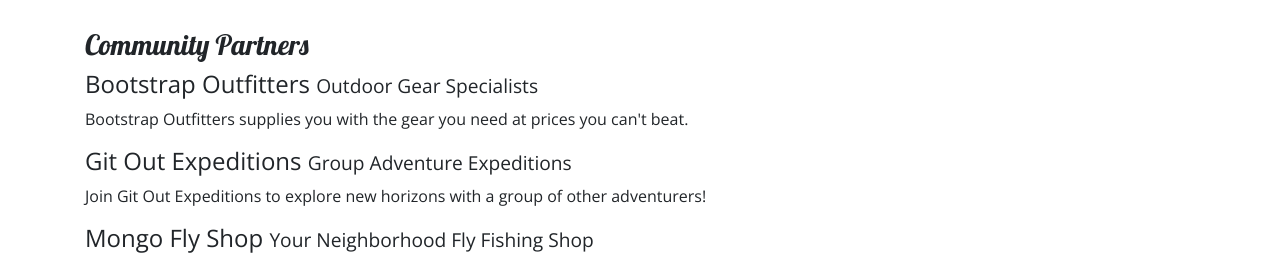
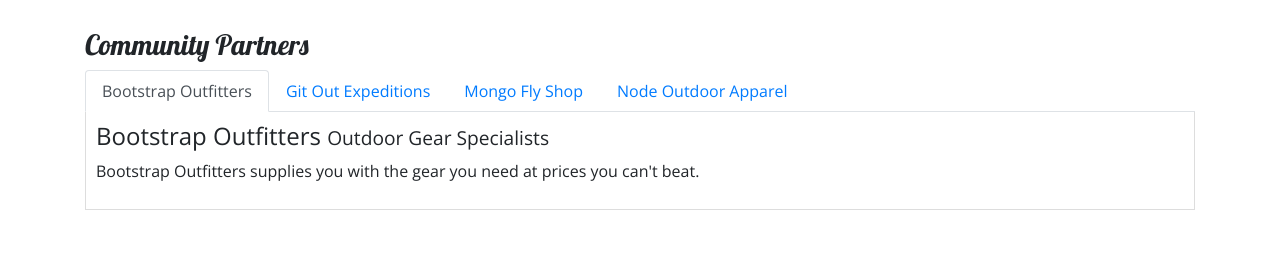
Before and after one commit to annajmoore/nucampsite-test, a website: page aboutus.html in a window 1280 px wide. Shown: the part 756-1013 px from the top of the page. Drawn offline with nearby package versions, Linux system fonts and the light colour scheme.

Commit message:
Added Nav Component and Tabs

```diff
--- a/aboutus.html
+++ b/aboutus.html
@@ -106,17 +106,39 @@
             <div class="row row-content">
                 <div class="col">
                     <h3>Community Partners</h3>
+                    <!--Nav component and Tabs Exercise Week #3-->
+            <ul class="nav nav-tabs">
+
+                <li class="nav-item"><a class="nav-link active" href="#bootstrap" role="tab" data-toggle="tab">Bootstrap Outfitters</a></li>
+
+                <li class="nav-item"><a class="nav-link" href="#git" role="tab" data-toggle="tab">Git Out Expeditions</a></li>
+
+                <li class="nav-item"><a class="nav-link" href="#mongo" role="tab" data-toggle="tab">Mongo Fly Shop</a></l>
+
+                <li class="nav-item"><a class="nav-link" href="#node" role="tab" data-toggle="tab">Node Outdoor Apparel</a></li>
+
+            </ul>
+
+
+            <div class="tab-content">
+                <div role="tabpanel" class="tab-pane fade show active" id="bootstrap">
                     <h4>Bootstrap Outfitters <small>Outdoor Gear Specialists</small></h4>
                     <p class="d-none d-sm-block">Bootstrap Outfitters supplies you with the gear you need at prices you can't beat.</p>
+                </div>
+                <div role="tabpanel" class="tab-pane fade" id="git">
                     <h4>Git Out Expeditions <small>Group Adventure Expeditions</small></h4>
                     <p class="d-none d-sm-block">Join Git Out Expeditions to explore new horizons with a group of other adventurers!</p>
-                <h4>Mongo Fly Shop <small>Your Neighborhood Fly Fishing Shop</small></h4>
+                </div>
+                <div role="tabpanel" class="tab-pane fade" id="mongo">
+                    <h4>Mongo Fly Shop <small>Your Neighborhood Fly Fishing Shop.</small></h4>
                     <p class="d-none d-sm-block">Need a new fishing pole, a tacklebox, or flies of all kinds? Stop by Mongo Fly Shop.</p>
+                </div>
+                <div role="tabpanel" class="tab-pane fade" id="node">
                     <h4>Node Outdoor Apparel <small>Outdoor Clothes & Shoes</small></h4>
                     <p class="d-none d-sm-block">From polar fleeces to swimsuits, hiking boots to waders, a visit to Node will be sure to get you covered.</p>
                 </div>
             </div>
-    </div>
+
 
     <div class="row row-content">
         <div class="col-sm-9">
```
Lines whose indentation alone changed are shown as unchanged.
